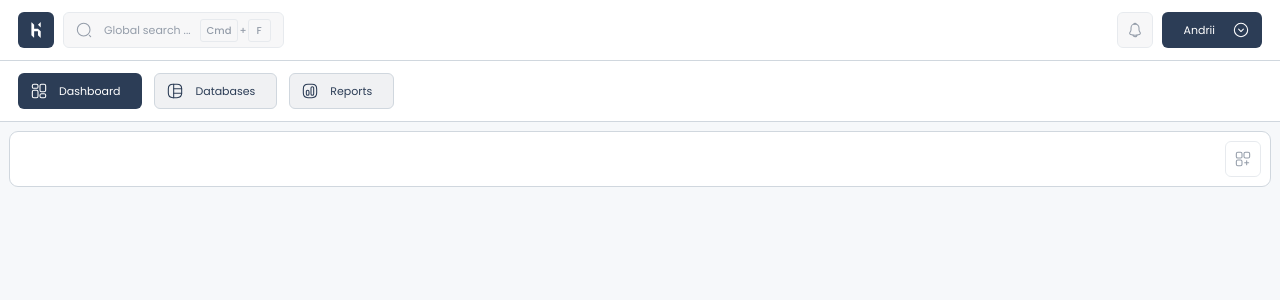
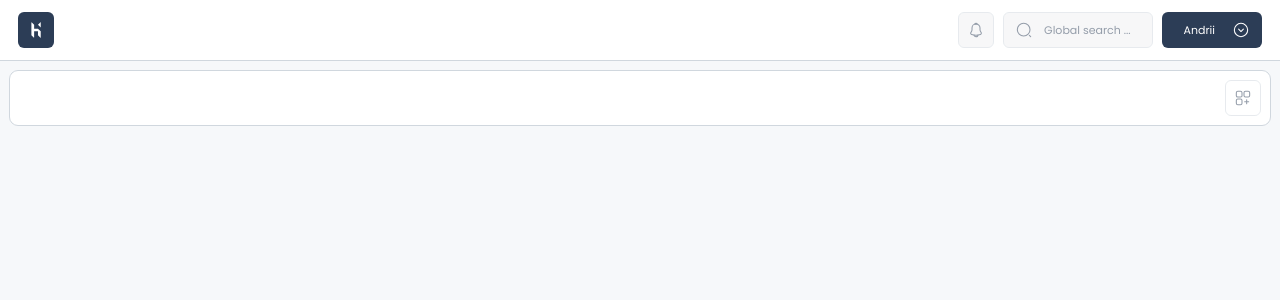
Before and after one commit to komiakov/HUMAINims_Vue, a Nuxt app: page / in a window 1280 px wide. Shown: the top 300 px of the page. Built offline with nearby package versions, Linux system fonts and the light colour scheme.

Commit message:
delete old

```diff
--- a/app/assets/globals.scss
+++ b/app/assets/globals.scss
@@ -19,23 +19,6 @@ body {
     path {
       stroke-width: 1.6px;
     }
-  }
-}
-.kbd-slot {
-  display: flex;
-  align-items: center;
-  gap: 1px;
-  font-size: 10px;
-  font-weight: 500;
-  .kbd {
-    min-width: 23px;
-    padding: 3px 6px;
-    border: 1px solid var(--brdr-color);
-    border-radius: 3px;
-  }
-
-  @include desktop-max(659px) {
-    display: none;
   }
 }
 
--- a/app/components/hmnHeader.vue
+++ b/app/components/hmnHeader.vue
@@ -10,6 +10,12 @@ const isActive = (path: string) => {
     return false
 }
 
+const navLinks = ref([
+    {icon: "dashboard", label: "Dashboard", link: "/"},
+    {icon: "database", label: "Databases", link: "/databases"},
+    {icon: "report", label: "Reports", link: "/reports"},
+])
+
 </script>
 
 <template>
@@ -18,19 +24,14 @@ const isActive = (path: string) => {
             <NuxtLink to="/" id="logo">
                 <span class="icon" v-html="icons['logo']"></span>
             </NuxtLink>
-            <HmnButton icon-left="search" label="Global search ..." type="secondary brdr" :disabled="true">
-                <template #indicatior-slot>
-                    <span class="kbd-slot">
-                        <span class="kbd">Cmd</span>
-                        +
-                        <span class="kbd">F</span>
-                    </span>
-                </template>
-            </HmnButton>
         </section>
         <section>
             <HmnButton icon-left="notification" type="secondary brdr" :disabled="true" />
+            <HmnButton icon-left="search" label="Global search ..." type="secondary brdr mbl-hide" :disabled="true">
+                <template #indicatior-slot>
 
+                </template>
+            </HmnButton>
             <HmnDropdown label="Andrii" icon-right="arrowDown" type="accent">
                 <template #>
                     <div id="userInfo">
@@ -49,25 +50,13 @@ const isActive = (path: string) => {
             </HmnDropdown>
         </section>
     </header>
-    <nav>
-        <HmnButton icon-left="dashboard" label="Dashboard" link="/"
-            :type="isActive('/') ? 'accent' : 'secondary brdr'" />
-        <HmnButton icon-left="database" label="Databases" link="/databases"
-            :type="isActive('/databases') ? 'accent' : 'secondary brdr'" />
-        <HmnButton icon-left="report" label="Reports" link="/reports"
-            :type="isActive('/reports') ? 'accent' : 'secondary brdr'" />
-    </nav>
 </template>
 
 <style lang="scss">
-header,
-nav {
+header {
     background: var(--bg-secondary);
     padding: var(--block-padding) calc(var(--item-padding) * 2);
     @include border-bottom;
-}
-
-header {
     #logo {
         display: flex;
         align-items: center;
@@ -88,7 +77,6 @@ header {
             color: var(--ft-main);
         }
     }
-
     #userInfo {
         display: grid;
         padding: 12px 12px 6px 12px;
@@ -106,23 +94,4 @@ header {
         }
     }
 }
-
-nav {
-    display: flex;
-    align-items: center;
-    gap: var(--gap);
-
-    @include desktop-max(600px) {
-        justify-content: space-between;
-
-        .hmn-button {
-            width: 33%;
-            justify-content: center;
-
-            .hmn-button__label {
-                flex: none;
-            }
-        }
-    }
-}
 </style>
--- a/app/layouts/default.vue
+++ b/app/layouts/default.vue
@@ -11,7 +11,7 @@
 #ims-page {
     position: relative;
     display: grid;
-    grid-template-rows: auto auto 1fr;
+    grid-template-rows: auto 1fr;
     height: 100vh;
     width: 100vw;
     overflow: hidden;
```
